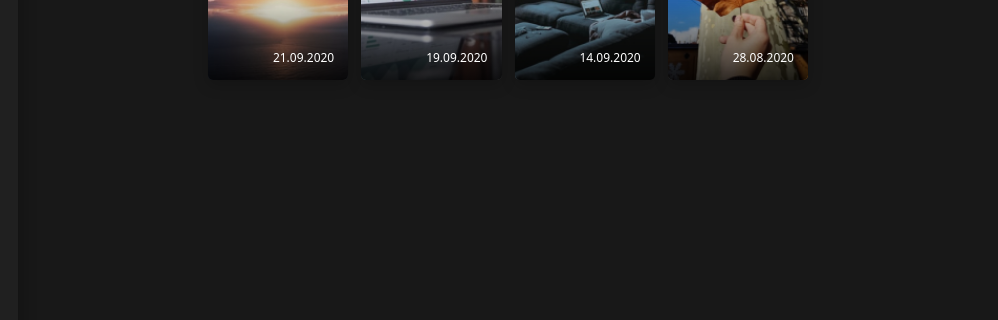
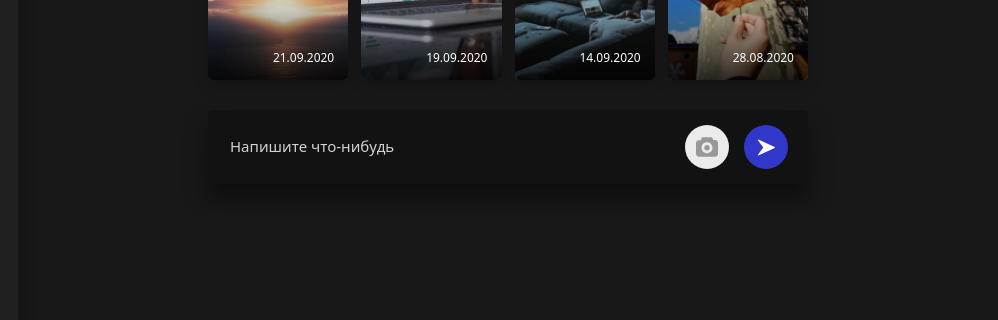
Before and after one commit to goldenapple545/My_site, a website: page src/index.html in a window 1280 px wide. Shown: the part 215-535 px from the top of the page, 282-1280 px from the left. Drawn offline with nearby package versions, Linux system fonts and the light colour scheme; files that its build step writes are made by us from their sources.

Commit message:
Add post-adder

```diff
--- a/src/assets/scss/blocks/add-post.scss
+++ b/src/assets/scss/blocks/add-post.scss
@@ -0,0 +1,70 @@
+.add-post {
+  padding: 1.5rem 2rem;
+
+  margin-bottom: 3rem;
+  box-shadow: 0 15px 25px rgba($black, .45);
+  background-color: $secondary;
+  border-radius: 5px;
+}
+
+.add-post__form {
+  display: flex;
+  align-items: center;
+}
+
+.add-post__form-actions {
+  width: 20%;
+  display: flex;
+  justify-content: flex-end;
+}
+
+.add-post__textarea {
+  display: block;
+  width: 80%;
+  height: 26px;
+
+  border: none;
+  background: transparent;
+  resize: none;
+
+  font-size: 1.5rem;
+  color: $white;
+  font-family: inherit;
+
+  &::placeholder {
+    color: #D2D2D2;
+  }
+}
+
+.add-post__send,
+.add-post__file {
+  display: block;
+  width: 4.4rem;
+  height: 4.4rem;
+
+  border-radius: 50%;
+  border: none;
+  cursor: pointer;
+
+  transition: background-color .2s ease-in-out;
+}
+
+.add-post__file {
+  background: #EBEBEB url("../images/add-photo.svg") center no-repeat;
+  input {
+    display: none;
+  }
+
+  &:hover {
+    background-color: darken(#EBEBEB, 10%);
+  }
+}
+
+.add-post__send {
+  margin-left: 1.5rem;
+  background-color: $blue;
+
+  &:hover {
+    background-color: darken($blue, 5%);
+  }
+}
--- a/src/index.html
+++ b/src/index.html
@@ -37,5 +37,15 @@ title: BrainsCloud | Home
 
 <!-- Add post -->
 <div class="add-post">
-
+    <form class="add-post__form" action="/" method="post">
+        <textarea class="add-post__textarea" name="post-text" placeholder="Напишите что-нибудь"></textarea>
+        <div class="add-post__form-actions">
+            <label class="add-post__file" for="add-post-file">
+                <input type="file" id="add-post-file">
+            </label>
+            <button class="add-post__send" type="submit">
+                <img src="assets/images/send-post.svg" alt="Отправить">
+            </button>
+        </div>
+    </form>
 </div>
```
Also changed, not shown: dist/assets/css/style.css, dist/assets/css/style.min.css, dist/assets/images/add-photo.svg (added), dist/assets/images/send-post.svg (added), dist/assets/images/stories-1.jpg (deleted), dist/assets/images/stories-2.jpg (deleted), dist/index.html, src/assets/images/add-photo.svg (added), src/assets/images/send-post.svg (added).
